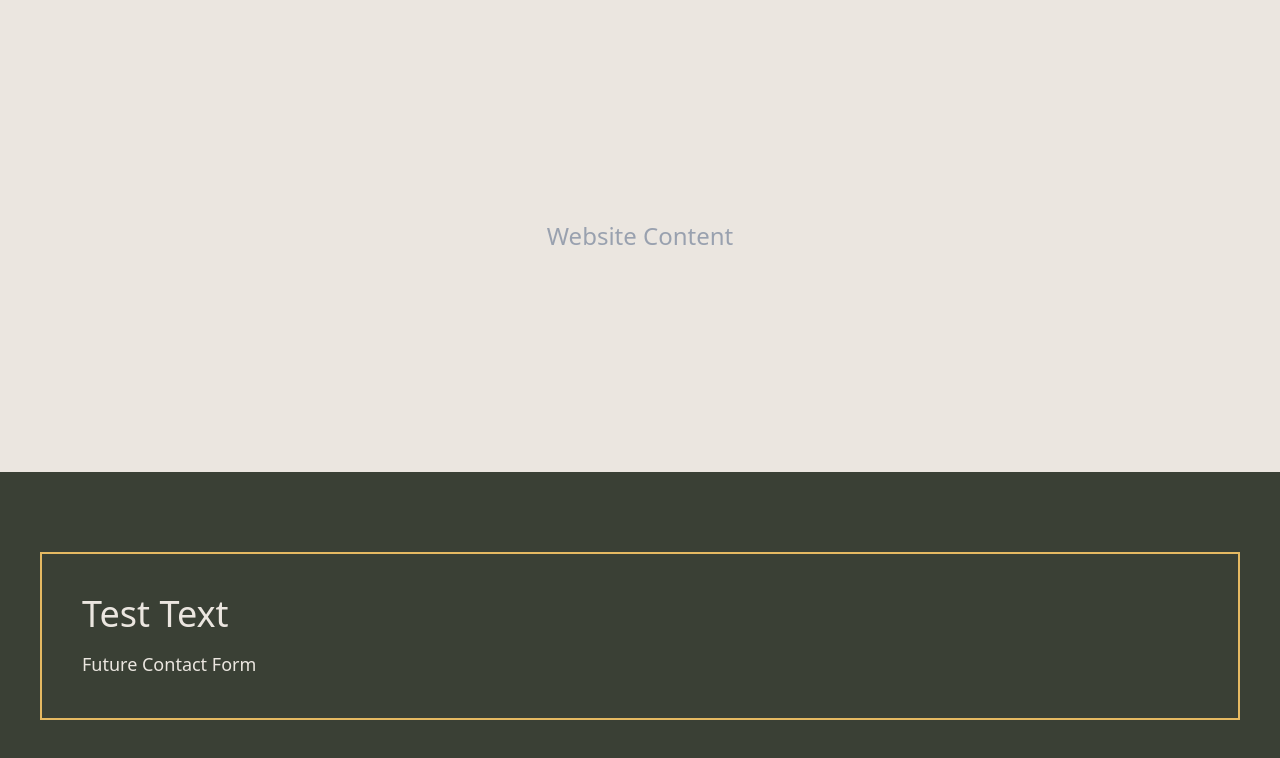
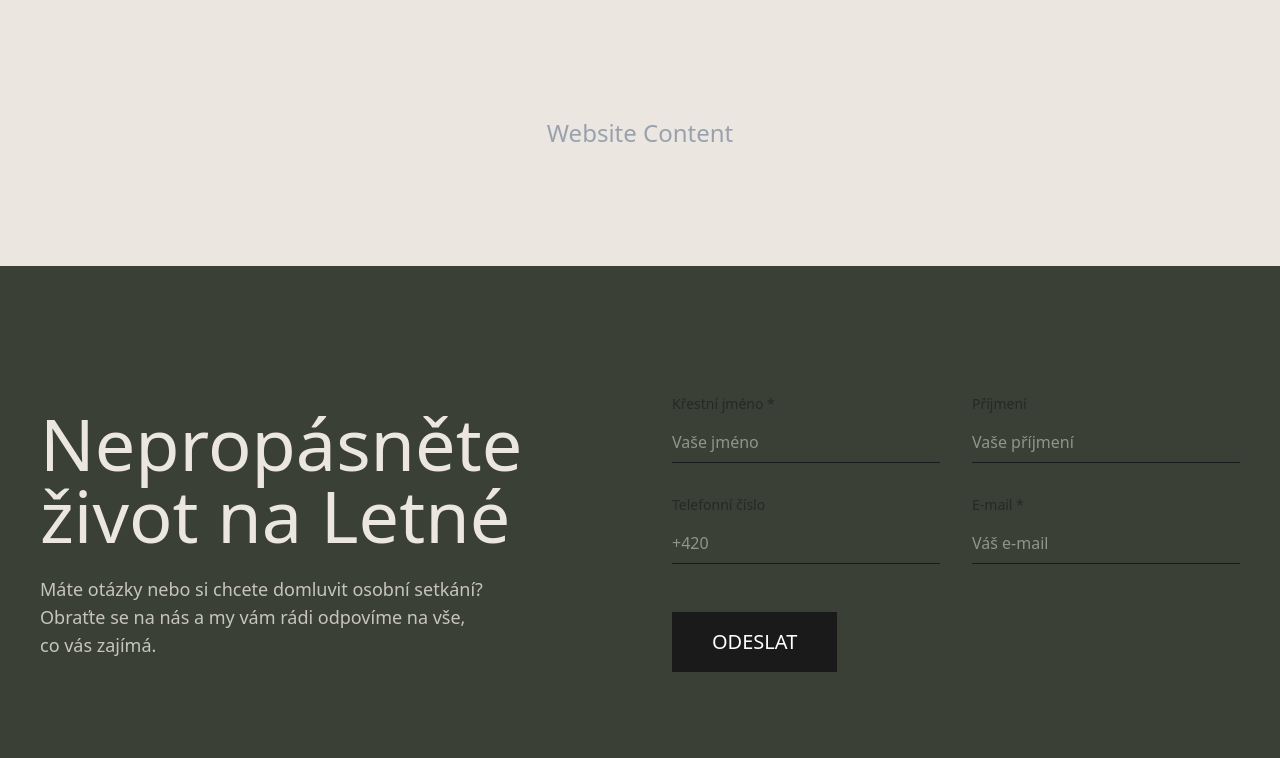
Before and after one commit to eevgen/ApadoreTask, a Next.js app in the folder footer-task/: page / in a window 1280 px wide. Shown: the top 758 px of the page. Built offline with nearby package versions, Linux system fonts and the light colour scheme; a web font is replaced by a local one.

Commit message:
feat: lead form created and implemented into footer

```diff
--- a/footer-task/components/Footer.tsx
+++ b/footer-task/components/Footer.tsx
@@ -1,10 +1,30 @@
+import LeadForm from "@/components/LeadForm";
 
 export default function Footer() {
     return (
-        <footer className="bg-daramis-green text-daramis-creamy w-full py-20 px-4 md:px-10">
-            <div className="max-w-7xl mx-auto border-2 border-daramis-yellow p-10">
-                <h1 className="font-nudista text-4xl mb-4">Test Text</h1>
-                <p className="font-arial text-lg">Future Contact Form</p>
+        <footer className="bg-daramis-green text-daramis-creamy w-full py-16 px-4 md:px-10 lg:py-32">
+            <div className="max-w-7xl mx-auto">
+
+                {/* 1 column on mobile and 2 columns on desktop */}
+                <div className="grid grid-cols-1 lg:grid-cols-2 gap-16">
+
+                    {/* left column */}
+                    <div className="flex flex-col justify-center">
+                        <h1 className="font-nudista text-5xl lg:text-7xl mb-6">
+                            Nepropásněte <br /> život na Letné
+                        </h1>
+                        <p className="font-arial text-lg opacity-80 max-w-md">
+                            Máte otázky nebo si chcete domluvit osobní setkání?
+                            Obraťte se na nás a my vám rádi odpovíme na vše, co vás zajímá.
+                        </p>
+                    </div>
+
+                    {/* right column */}
+                    <div className="flex flex-col justify-center">
+                        <LeadForm />
+                    </div>
+
+                </div>
             </div>
         </footer>
     );
--- /dev/null
+++ b/footer-task/components/LeadForm.tsx
@@ -0,0 +1,59 @@
+"use client"; // КРИТИЧЕСКИ ВАЖНО: Формы в Next.js должны быть клиентскими компонентами, так как они работают с состоянием (вводом пользователя)
+
+export default function LeadForm() {
+    return (
+        <form className="flex flex-col gap-8 w-full">
+
+            {/* First raw: name + surname */}
+            <div className="flex flex-col md:flex-row gap-8">
+                <div className="flex flex-col w-full">
+                    <label className="font-arial text-sm mb-2 text-daramis-darkest opacity-60">Křestní jméno *</label>
+                    <input
+                        type="text"
+                        placeholder="Vaše jméno"
+                        className="bg-transparent border-b border-daramis-darkest py-2 font-arial outline-none focus:border-daramis-green transition-colors"
+                    />
+                </div>
+
+                <div className="flex flex-col w-full">
+                    <label className="font-arial text-sm mb-2 text-daramis-darkest opacity-60">Příjmení</label>
+                    <input
+                        type="text"
+                        placeholder="Vaše příjmení"
+                        className="bg-transparent border-b border-daramis-darkest py-2 font-arial outline-none focus:border-daramis-green transition-colors"
+                    />
+                </div>
+            </div>
+
+            {/* Second raw: email + phone number */}
+            <div className="flex flex-col md:flex-row gap-8">
+                <div className="flex flex-col w-full">
+                    <label className="font-arial text-sm mb-2 text-daramis-darkest opacity-60">Telefonní číslo</label>
+                    <input
+                        type="tel"
+                        placeholder="+420"
+                        className="bg-transparent border-b border-daramis-darkest py-2 font-arial outline-none focus:border-daramis-green transition-colors"
+                    />
+                </div>
+
+                <div className="flex flex-col w-full">
+                    <label className="font-arial text-sm mb-2 text-daramis-darkest opacity-60">E-mail *</label>
+                    <input
+                        type="email"
+                        placeholder="Váš e-mail"
+                        className="bg-transparent border-b border-daramis-darkest py-2 font-arial outline-none focus:border-daramis-green transition-colors"
+                    />
+                </div>
+            </div>
+
+            {/* Send button */}
+            <button
+                type="button"
+                className="bg-daramis-darkest text-daramis-white font-nudista text-xl py-4 px-10 mt-4 w-fit hover:bg-daramis-green transition-colors"
+            >
+                ODESLAT
+            </button>
+
+        </form>
+    );
+}
```
Also changed, not shown: 1 other file (tests, documents, lock files or other folders).
